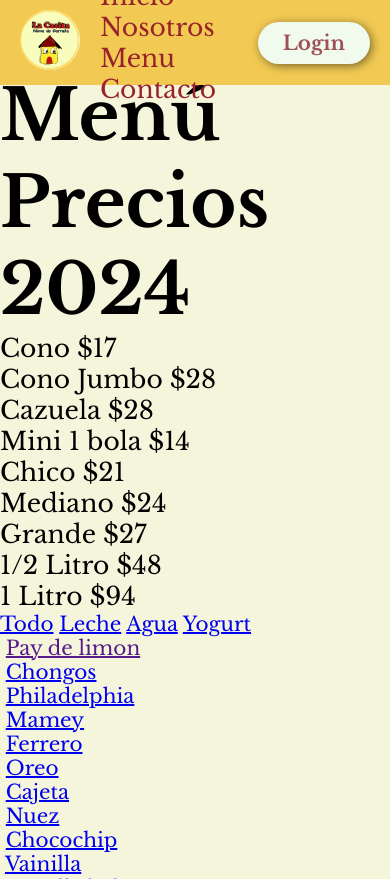
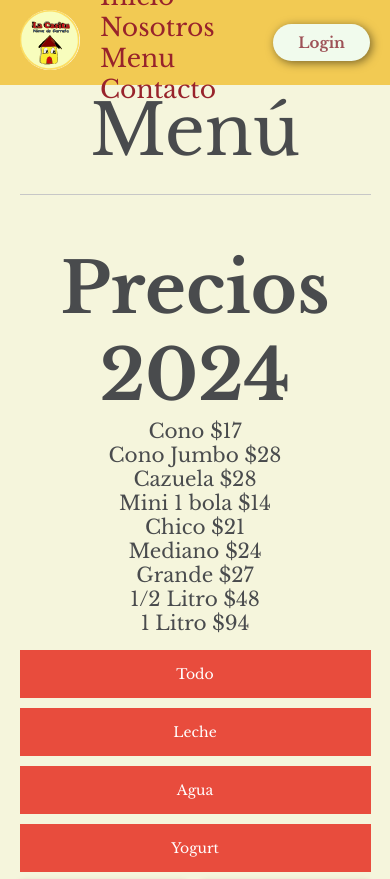
Before and after one commit to GeraPad12/ProyectoCasita, a plain HTML site: page menu.html in a window 390 px wide. Shown: the top 879 px of the page. Drawn offline with nearby package versions, Linux system fonts and the light colour scheme.

Commit message:
actualizado con el menu

```diff
--- a/styles.css
+++ b/styles.css
@@ -536,3 +536,198 @@ input{
     color: rgb(81, 81, 81);
     resize: none;
 }
+
+/*menu*/
+*{
+	margin: 0;
+	padding: 0;
+	box-sizing: border-box;
+}
+
+.wrap{
+	max-width: 1100px;
+	width: 90%;
+	margin: auto;
+}
+
+.wrap > h1{
+	color: #494B4D;
+	font-weight: 400;
+	display: flex;
+	flex-direction: column;
+	text-align: center;
+	margin: 15px 0px;
+}
+
+.wrap > h1:after{
+	content: '';
+	width: 100%;
+	height: 1px;
+	background: #C7C7C7;
+	margin: 20px 0;
+}
+
+.store-wrapper{
+	display: flex;
+	flex-wrap: wrap;
+}
+
+.category_list{
+	display: flex;
+	width: 100%;
+}
+
+.category_list .category_item{
+	display: block;
+	width: 90%;
+	padding: 15px 0;
+	margin-bottom: 20px;
+	background: #E84C3D;
+
+	text-align: center;
+	text-decoration: none;
+	color: #fff;
+}
+
+.category_list .ct_item-active{
+	background: #2D3E50;
+}
+
+/* PRODUCTOS ============*/
+
+.products-list{
+	display: contents;
+	flex-wrap: wrap;
+}
+
+
+.products-list .product-item{
+	width: 22%;
+	margin-left: 3%;
+	margin-bottom: 25px;
+	box-shadow: 0px 0px 6px 0px rgba(0,0,0,0.22);
+
+	display: flex;
+	flex-direction: column;
+	align-items: center;
+	align-self: flex-start;
+
+	transition: all .4s;
+}
+
+.products-list .product-item img{
+	width: 242px;
+    height: 280px;
+}
+
+.products-list .product-item a{
+	display: block;
+	width: 100%;
+	padding: 8px 0;
+	background: #2D3E50;
+
+	color: #fff;
+	text-align: center;
+	text-decoration: none;
+}
+
+/* RESPONSIVE */
+
+@media screen and (max-width: 1100px){
+	.products-list .product-item{
+		width: 30.3%;
+	}
+}
+
+@media screen and (max-width: 900px){
+	.category_list,
+	.products-list{
+		width: 100%;
+	}
+
+	.category_list{
+		flex-direction: row;
+		justify-content: space-between;
+	}
+
+	.category_list .category_item{
+		align-self: flex-start;
+		width: 15%;
+		font-size: 14px;
+	}
+
+	.products-list .product-item{
+		margin-left: 4.5%;
+	}
+
+	.products-list .product-item:nth-child(3n+1){
+		margin-left: 0px;
+	}
+}
+
+@media screen and (max-width: 700px){
+	.category_list{
+		flex-direction: column;
+	}
+	.category_list .category_item{
+		width: 100%;
+		margin-bottom: 10px;
+	}
+}
+
+@media screen and (max-width: 600px){
+
+	.products-list .product-item{
+		width: 47.5%;
+	}
+
+	.products-list .product-item:nth-child(3n+1){
+		margin-left: 4.5%;
+	}
+
+	.products-list .product-item:nth-child(2n+1){
+		margin-left: 0px;
+	}
+
+}
+
+@media screen and (max-width: 350px){
+	.products-list .product_item{
+		width: 100%;
+		margin-left: 0px;
+	}
+}
+
+.page-link:focus {
+	z-index: 3;
+	outline: 0;
+	box-shadow: none;
+	}
+	.row {
+		display: flex;
+		-ms-flex-wrap: wrap;
+		flex-wrap: wrap;
+		margin-right: -30px;
+		margin-left: -30px;
+	}
+	a {
+		color: #428bca;
+		text-decoration: none;
+		font-size: 15px;
+	}
+	h3 {
+		font-size: 24px;
+	}
+
+.store-wrapper .precios{
+    color: #494B4D;
+    font-size: 20px;
+    display: flex;
+    flex-direction: column;
+    text-align: center;
+    margin: 15px 0px;
+}
+.store-wrapper p{
+    font-size: 20px;
+    text-align: center;
+}
```
